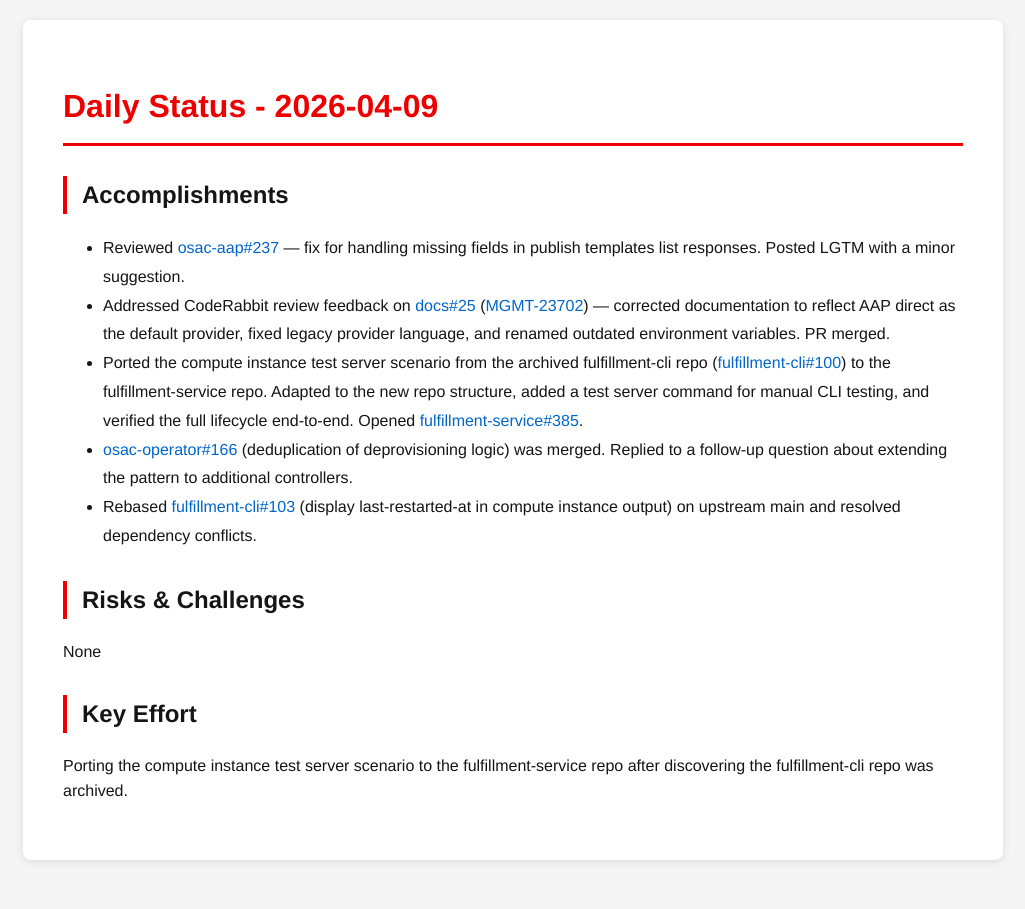
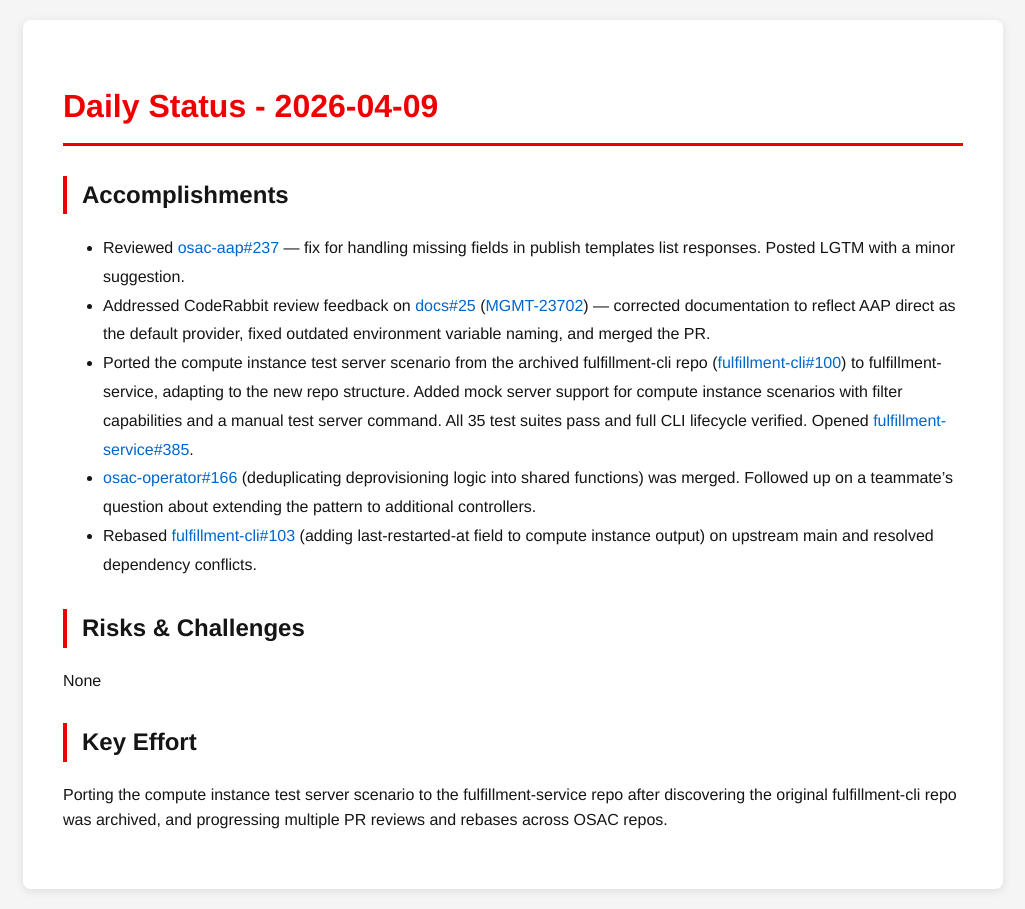
Before and after one commit to tzvatot/daily-status, a Jekyll site: the page built from 2026-04-09.md, in a window 1280 px wide. Shown: the whole page, without its empty margins (127-1152 px from the left). Built offline with Jekyll 4.4.1, drawn with Linux system fonts in a browser that asks for light colours.

Commit message:
Daily status update - 2026-04-09

```diff
--- a/2026-04-09.md
+++ b/2026-04-09.md
@@ -8,13 +8,13 @@ date: 2026-04-09
 
 ## Accomplishments
 - Reviewed [osac-aap#237](https://github.com/osac-project/osac-aap/pull/237) — fix for handling missing fields in publish templates list responses. Posted LGTM with a minor suggestion.
-- Addressed CodeRabbit review feedback on [docs#25](https://github.com/osac-project/docs/pull/25) ([MGMT-23702](https://issues.redhat.com/browse/MGMT-23702)) — corrected documentation to reflect AAP direct as the default provider, fixed legacy provider language, and renamed outdated environment variables. PR merged.
-- Ported the compute instance test server scenario from the archived fulfillment-cli repo ([fulfillment-cli#100](https://github.com/osac-project/fulfillment-cli/pull/100)) to the fulfillment-service repo. Adapted to the new repo structure, added a test server command for manual CLI testing, and verified the full lifecycle end-to-end. Opened [fulfillment-service#385](https://github.com/osac-project/fulfillment-service/pull/385).
-- [osac-operator#166](https://github.com/osac-project/osac-operator/pull/166) (deduplication of deprovisioning logic) was merged. Replied to a follow-up question about extending the pattern to additional controllers.
-- Rebased [fulfillment-cli#103](https://github.com/osac-project/fulfillment-cli/pull/103) (display last-restarted-at in compute instance output) on upstream main and resolved dependency conflicts.
+- Addressed CodeRabbit review feedback on [docs#25](https://github.com/osac-project/docs/pull/25) ([MGMT-23702](https://issues.redhat.com/browse/MGMT-23702)) — corrected documentation to reflect AAP direct as the default provider, fixed outdated environment variable naming, and merged the PR.
+- Ported the compute instance test server scenario from the archived fulfillment-cli repo ([fulfillment-cli#100](https://github.com/osac-project/fulfillment-cli/pull/100)) to fulfillment-service, adapting to the new repo structure. Added mock server support for compute instance scenarios with filter capabilities and a manual test server command. All 35 test suites pass and full CLI lifecycle verified. Opened [fulfillment-service#385](https://github.com/osac-project/fulfillment-service/pull/385).
+- [osac-operator#166](https://github.com/osac-project/osac-operator/pull/166) (deduplicating deprovisioning logic into shared functions) was merged. Followed up on a teammate's question about extending the pattern to additional controllers.
+- Rebased [fulfillment-cli#103](https://github.com/osac-project/fulfillment-cli/pull/103) (adding last-restarted-at field to compute instance output) on upstream main and resolved dependency conflicts.
 
 ## Risks & Challenges
 None
 
 ## Key Effort
-Porting the compute instance test server scenario to the fulfillment-service repo after discovering the fulfillment-cli repo was archived.
+Porting the compute instance test server scenario to the fulfillment-service repo after discovering the original fulfillment-cli repo was archived, and progressing multiple PR reviews and rebases across OSAC repos.
```
